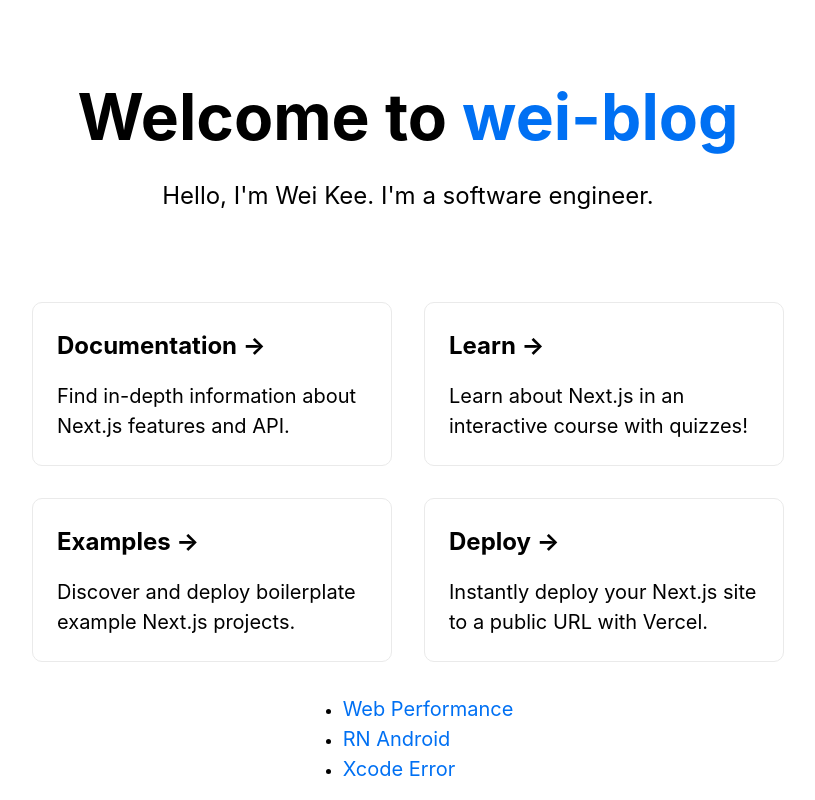
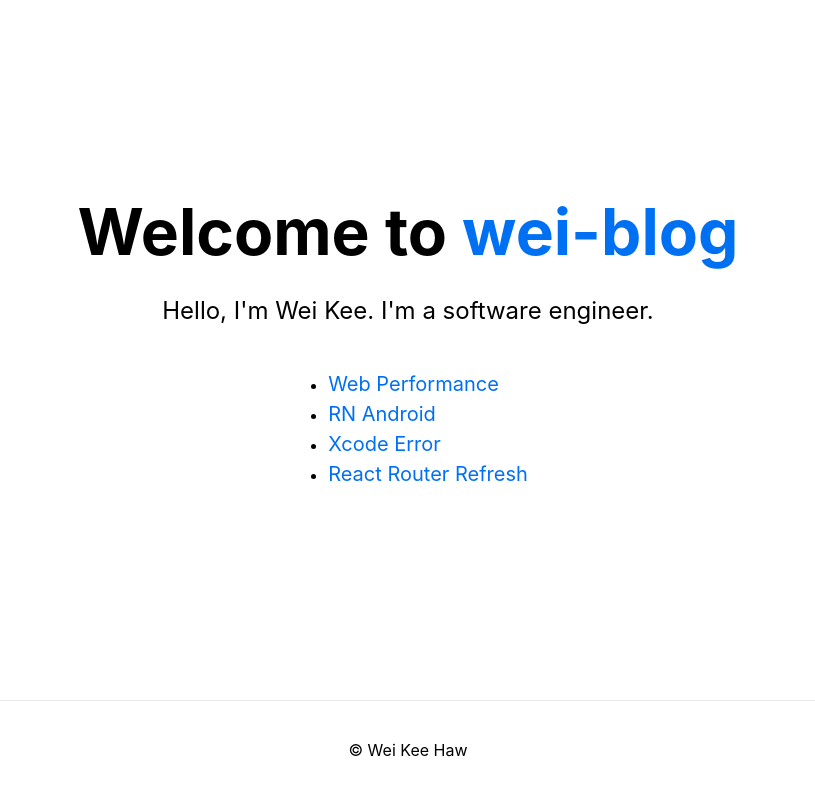
Before and after one commit to weikee94/wei-blog, a Next.js app: page / in a window 1280 px wide. Shown: the top 800 px of the page, without its empty margins (232-1047 px from the left). Built offline with nearby package versions, Linux system fonts and the light colour scheme.

Commit message:
remove content from home

```diff
--- a/pages/index.js
+++ b/pages/index.js
@@ -25,35 +25,7 @@ export default function Home() {
           Hello, I'm Wei Kee. I'm a software engineer.
         </p>
 
-        <div className={styles.grid}>
-          <a href="https://nextjs.org/docs" className={styles.card}>
-            <h3>Documentation &rarr;</h3>
-            <p>Find in-depth information about Next.js features and API.</p>
-          </a>
 
-          <a href="https://nextjs.org/learn" className={styles.card}>
-            <h3>Learn &rarr;</h3>
-            <p>Learn about Next.js in an interactive course with quizzes!</p>
-          </a>
-
-          <a
-            href="https://github.com/vercel/next.js/tree/master/examples"
-            className={styles.card}
-          >
-            <h3>Examples &rarr;</h3>
-            <p>Discover and deploy boilerplate example Next.js projects.</p>
-          </a>
-
-          <a
-            href="https://vercel.com/import?filter=next.js&utm_source=create-next-app&utm_medium=default-template&utm_campaign=create-next-app"
-            className={styles.card}
-          >
-            <h3>Deploy &rarr;</h3>
-            <p>
-              Instantly deploy your Next.js site to a public URL with Vercel.
-            </p>
-          </a>
-        </div>
         <ul>
       <li>
         <Link href="/post/web-performance">
@@ -70,6 +42,11 @@ export default function Home() {
           <a className={styles.blogTitle}>Xcode Error</a>
         </Link>
       </li>
+      <li>
+        <Link href="/post/react-router-refresh">
+          <a className={styles.blogTitle}>React Router Refresh</a>
+        </Link>
+      </li>
 
     </ul>
       </main>
--- a/pages/post/xcode-error.js
+++ b/pages/post/xcode-error.js
@@ -9,6 +9,7 @@ class XcodeError extends Component {
             <div className={styles.container}>
                  <Head>
                     <title>Xcode Error</title>
+
                 </Head>
                 <main className={styles.main}>
                     <article>
@@ -20,6 +21,8 @@ class XcodeError extends Component {
                             <code>xcode-select: error: tool 'xcodebuild' requires Xcode, but active developer directory '/Library/Developer/CommandLineTools' is a command line tools instance</code>
                         </p>
                         <img className={styles.postimage} src="/xcode-select-error.png" alt="xcode-select-error" />
+
+
                     </article>
                 </main>
             </div>
```
Also changed, not shown: pages/post/react-router-refresh.js (added, +27 -0 lines).
